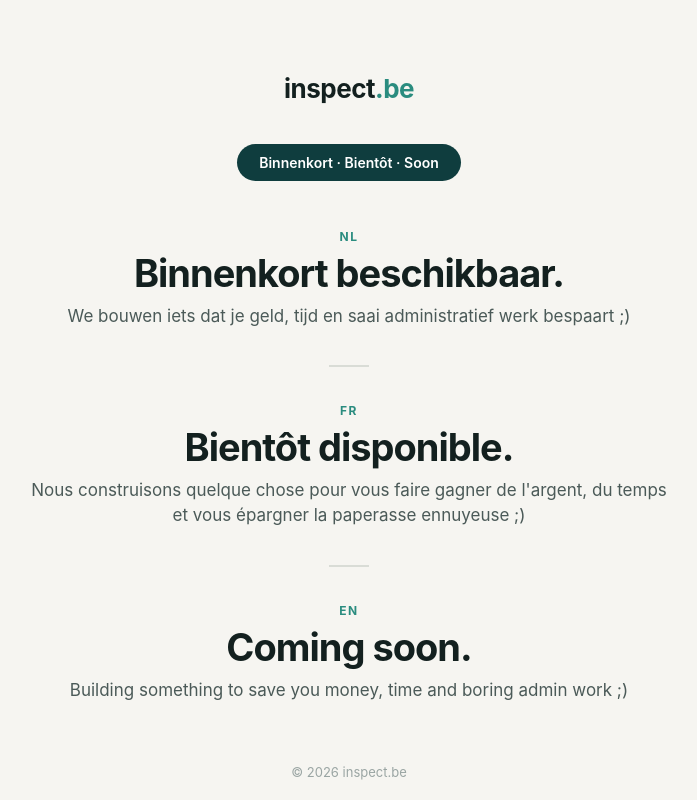
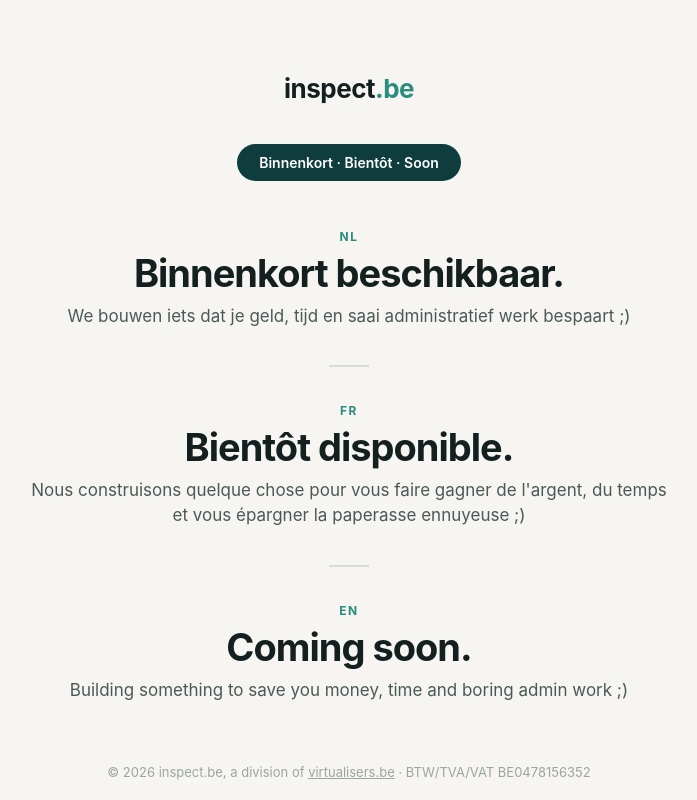
Before and after one commit to Inspect-be/inspect-be, a plain HTML site: page index.html in a window 1280 px wide. Shown: the whole page, without its empty margins (291-988 px from the left). Drawn offline with Linux system fonts and the light colour scheme.

Commit message:
Footer: inspect.be is a division of virtualisers.be, VAT BE0478156352
Co-Authored-By: Claude Opus 5.5 <noreply@anthropic.com>
Claude-Session: https://claude.ai/code/session_01CJdNDyEo7BSzUoeN8khSgB

```diff
--- a/index.html
+++ b/index.html
@@ -74,7 +74,9 @@
       right: 0;
       font-size: 13px;
       color: #9aa5a3;
+      padding: 0 16px;
     }
+    footer a { color: inherit; }
   </style>
 </head>
 <body>
@@ -101,6 +103,6 @@
     </div>
   </div>
 
-  <footer>&copy; 2026 inspect.be</footer>
+  <footer>&copy; 2026 inspect.be, a division of <a href="https://virtualisers.be">virtualisers.be</a> &middot; BTW/TVA/VAT BE0478156352</footer>
 </body>
 </html>
```
